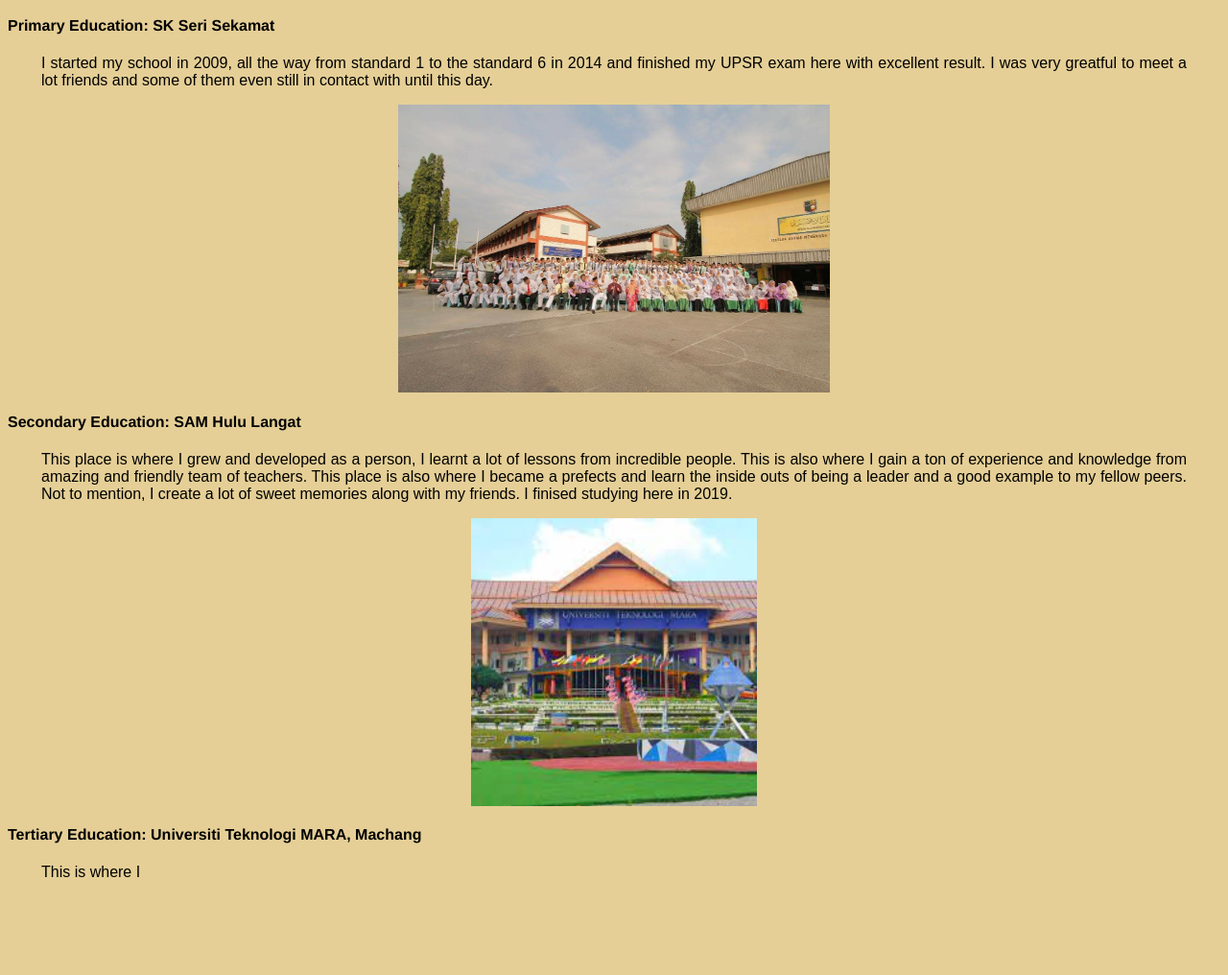
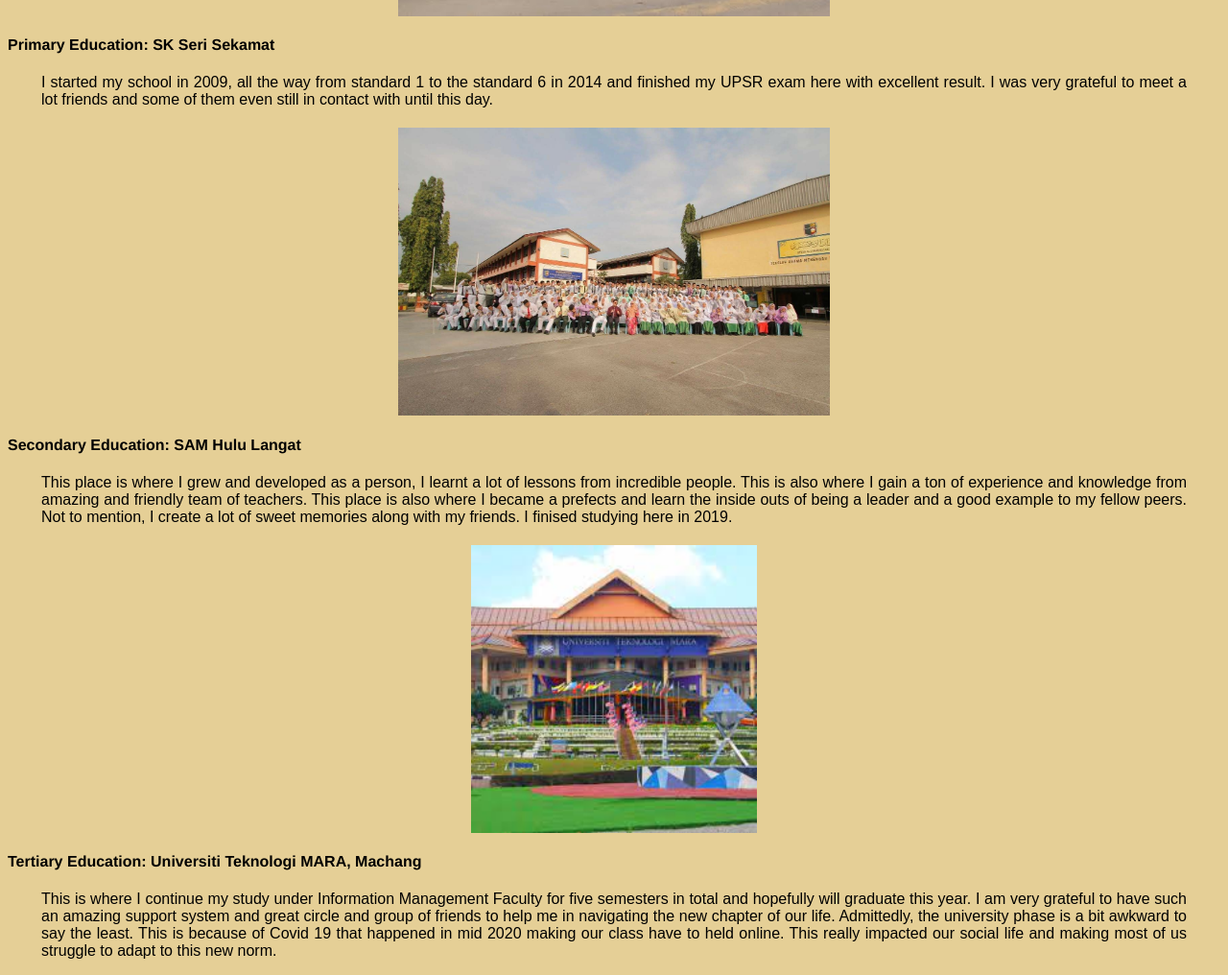
Before and after one commit to afiqiman11/personal_site, a plain HTML site: page education.html in a window 1280 px wide. Shown: the part 503-1519 px from the top of the page at 96% size. Before the commit the page ends 1437 px from the top, so only its background shows below. Drawn offline with Linux system fonts and the light colour scheme.

Commit message:
education +

```diff
--- a/education.html
+++ b/education.html
@@ -58,6 +58,10 @@
 			margin-top: -30px;
 			text-align: center;
 		}
+		img
+		{
+			margin-top: 20px;
+		}
 	</style>
 </head>
 
@@ -80,7 +84,7 @@
 
 	<h4>Primary Education: SK Seri Sekamat</h4>
 
-	<p>I started my school in 2009, all the way from standard 1 to the standard 6 in 2014 and finished my UPSR exam here with excellent result. I was very greatful to meet a lot friends and some of them even still in contact with until this day.</p>
+	<p>I started my school in 2009, all the way from standard 1 to the standard 6 in 2014 and finished my UPSR exam here with excellent result. I was very grateful to meet a lot friends and some of them even still in contact with until this day.</p>
 
 	<a href="https://ms.wikipedia.org/wiki/Sekolah_Agama_Menengah_Hulu_Langat" target="_blank"><img src="images/sekolah2.jpg" style="height: 300px" class="center"></a>
 	<h4>Secondary Education: SAM Hulu Langat</h4>
@@ -90,7 +94,7 @@
 	<a href="https://kelantan.uitm.edu.my/index.php/en/" target="_blank"><img src="images/uitm.jpg" style="height: 300px" class="center"></a>
 	<h4>Tertiary Education: Universiti Teknologi MARA, Machang</h4>
 
-	<p>This is where I </p>
+	<p>This is where I continue my study under Information Management Faculty for five semesters in total and hopefully will graduate this year. I am very grateful to have such an amazing support system and great circle and group of friends to help me in navigating the new chapter of our life. Admittedly, the university phase is a bit awkward to say the least. This is because of Covid 19 that happened in mid 2020 making our class have to held online. This really impacted our social life and making most of us struggle to adapt to this new norm.</p>
 
 
 
```
Also changed, not shown: index.html (+1 -1 lines).
